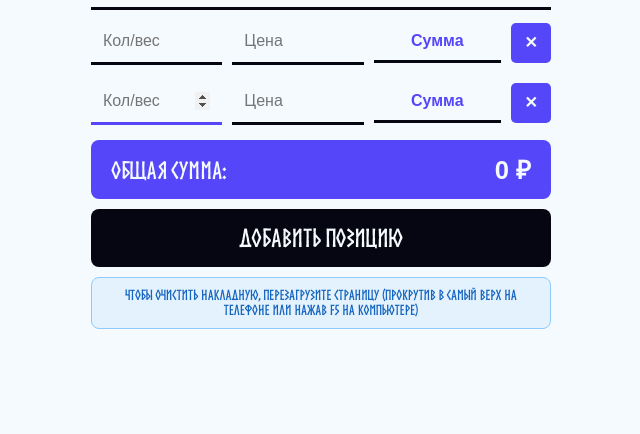
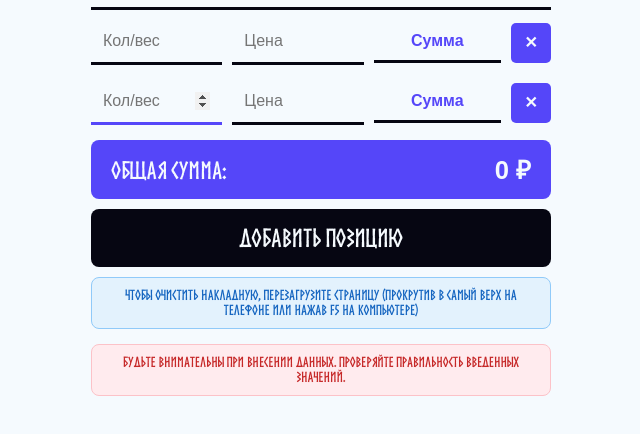
Before and after one commit to Zulu002/invoice, a plain HTML site: page index.html in a window 1280 px wide. Shown: the part 122-556 px from the top of the page, without its empty margins (319-959 px from the left). Drawn offline with Linux system fonts and the light colour scheme.

Commit message:
alert element

```diff
--- a/index.html
+++ b/index.html
@@ -29,6 +29,10 @@
                 Чтобы очистить накладную, перезагрузите страницу (прокрутив в самый верх на телефоне или нажав F5 на компьютере)
             </div>
 
+            <div class="alert">
+                Будьте внимательны при внесении данных. Проверяйте правильность введенных значений.
+            </div>
+
     </div>
 
     <script src="script.js"></script>
--- a/style.css
+++ b/style.css
@@ -163,6 +163,20 @@ input:focus {
     text-align: center;
 }
 
+.alert {
+    font-family: 'YourFont';
+    padding: 10px 15px;
+    background: #ffebee; /* Мягкий красный фон */
+    border: 1px solid #fcc2c8; /* Светлая красная граница */
+    border-radius: 8px;
+    margin-bottom: 15px;
+    font-size: 14px;
+    color: #c62828; /* Насыщенный красный для текста */
+    text-align: center;
+    width: 100%;
+    box-sizing: border-box;
+}
+
 @keyframes fadeIn {
     to {
         opacity: 1;
```
